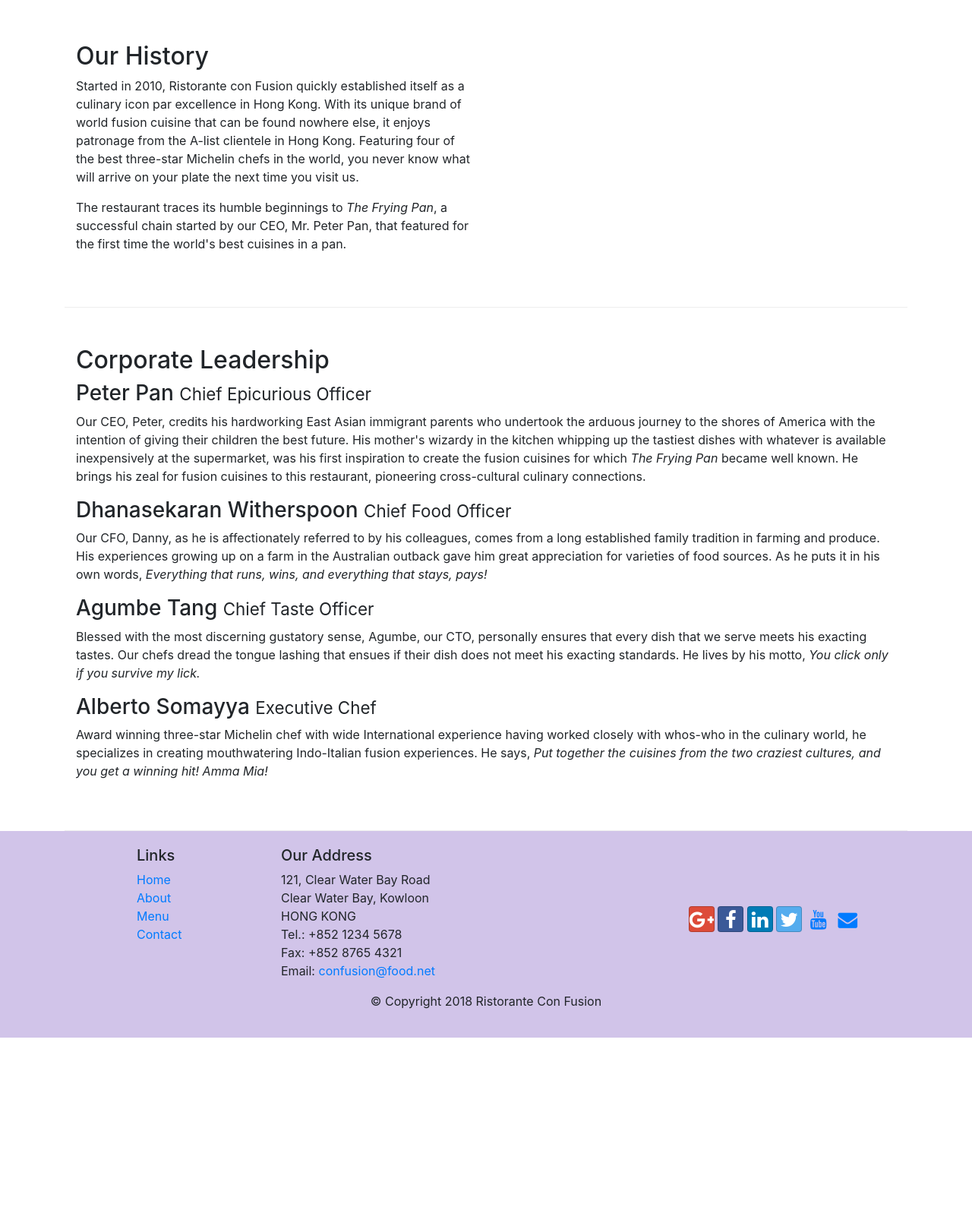
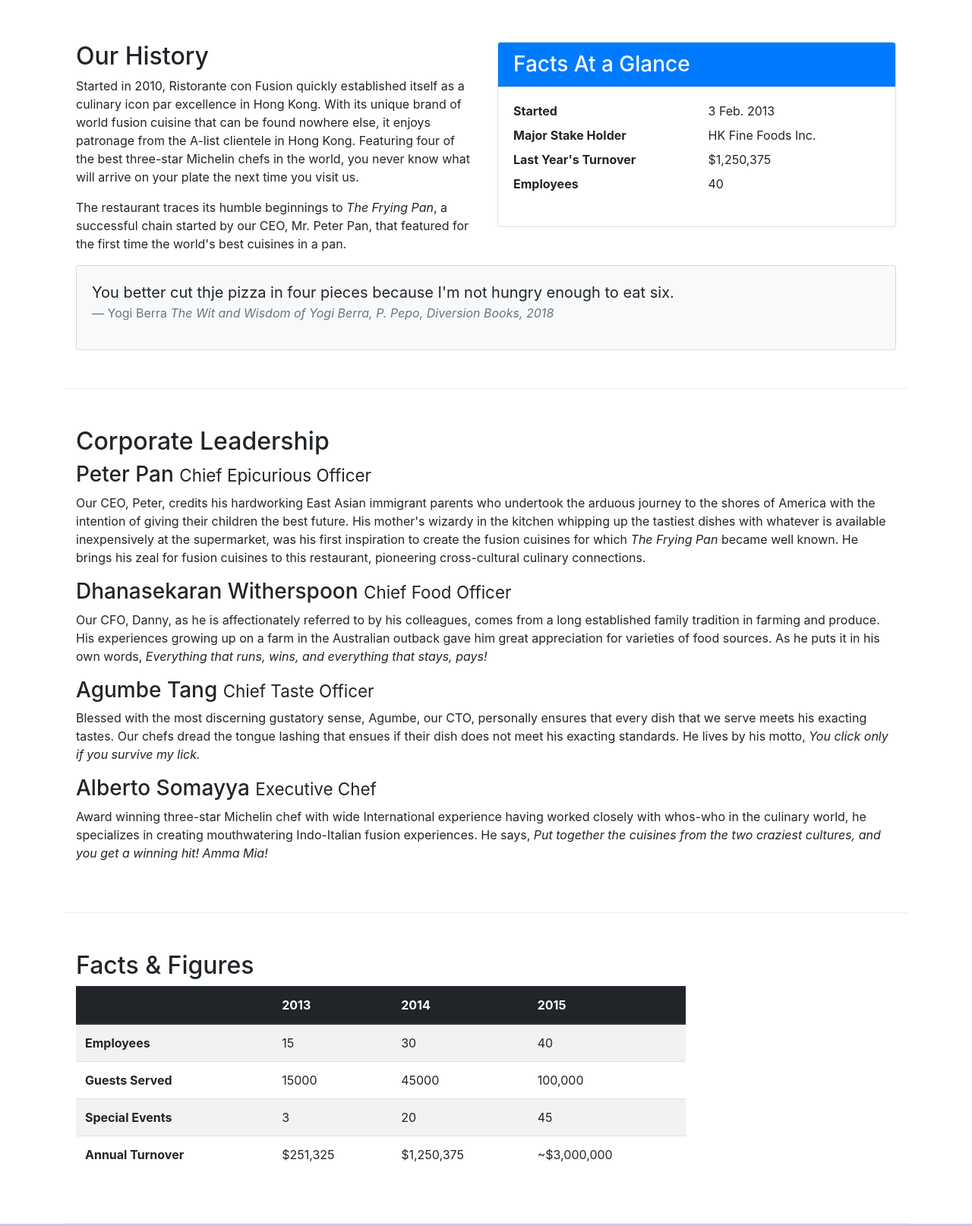
Before and after one commit to garreyxu/conFusion, a website: page aboutus.html in a window 1280 px wide. Shown: the part 460-2074 px from the top of the page at 76% size. Before the commit the page ends 1826 px from the top, so only its background shows below. Drawn offline with nearby package versions, Linux system fonts and the light colour scheme.

Commit message:
img and media

```diff
--- a/aboutus.html
+++ b/aboutus.html
@@ -23,10 +23,12 @@
             <a class="navbar-brand mr-auto" href="./index.html">Ristorante Con Fusion</a>
             <div class="collapse navbar-collapse" id="Navbar">
                 <ul class="navbar-nav mr-auto">
-                    <li class="nav-item"><a class="nav-link" href="./index.html"><span class="fa fa-home fa-lg"></span> Home</a></li>
+                    <li class="nav-item"><a class="nav-link" href="./index.html"><span class="fa fa-home fa-lg"></span>
+                            Home</a></li>
                     <li class="nav-item active"><a class="nav-link" href="#"><span class="fa fa-info"></span> About</a></li>
                     <li class="nav-item"><a class="nav-link" href="#"><span class="fa fa-list"></span> Menu</a></li>
-                    <li class="nav-item"><a class="nav-link" href="./contactus.html"><span class="fa fa-home"></span> Contact</a></li>
+                    <li class="nav-item"><a class="nav-link" href="./contactus.html"><span class="fa fa-home"></span>
+                            Contact</a></li>
                 </ul>
             </div>
         </div>
@@ -39,7 +41,8 @@
                     <p>We take inspiration from the World's best cuisines, and create a unique fusion experience. Our
                         lipsmacking creations will tickle your culinary senses!</p>
                 </div>
-                <div class="col-12 col-sm">
+                <div class="col-12 col-sm align-self-center">
+                    <img src="img/logo.png" class="img-fluid">
                 </div>
             </div>
         </div>
@@ -68,7 +71,35 @@
                 <p>The restaurant traces its humble beginnings to <em>The Frying Pan</em>, a successful chain started
                     by our CEO, Mr. Peter Pan, that featured for the first time the world's best cuisines in a pan.</p>
             </div>
-            <div>
+            <div class="col-12 col-sm-6">
+                <div class="card">
+                    <h3 class="card-header bg-primary text-white">Facts At a Glance</h3>
+                    <div class="card-body">
+                        <dl class="row">
+                            <dt class="col-6">Started</dt>
+                            <dd class="col-6">3 Feb. 2013</dd>
+                            <dt class="col-6">Major Stake Holder</dt>
+                            <dd class="col-6">HK Fine Foods Inc.</dd>
+                            <dt class="col-6">Last Year's Turnover</dt>
+                            <dd class="col-6">$1,250,375</dd>
+                            <dt class="col-6">Employees</dt>
+                            <dd class="col-6">40</dd>
+                        </dl>
+                    </div>
+                </div>
+            </div>
+            <div class="col-12">
+                <div class="card card-body bg-light">
+                    <blockquote class="blockquote">
+                        <p class="mb-0">You better cut thje pizza in four pieces
+                            because I'm not hungry enough to eat six.
+                        </p>
+                        <footer class="blockquote-footer">Yogi Berra
+                            <cite title="Source Title">The Wit and Wisdom
+                                of Yogi Berra, P. Pepo, Diversion Books, 2018</cite>
+                        </footer>
+                    </blockquote>
+                </div>
             </div>
         </div>
 
@@ -112,6 +143,52 @@
                 </div>
             </div>
         </div>
+        <div class="row row-content">
+            <div class="col-12 col-sm-9">
+                <h2>Facts &amp; Figures</h2>
+                <div class="table-responsive">
+                    <table class="table table-striped">
+                        <thead class="thead-dark">
+                            <tr>
+                                <th>&nbsp;</th>
+                                <th>2013</th>
+                                <th>2014</th>
+                                <th>2015</th>
+                            </tr>
+                        </thead>
+                        <tbody>
+                            <tr>
+                                <th>Employees</th>
+                                <td>15</td>
+                                <td>30</td>
+                                <td>40</td>
+                            </tr>
+                            <tr>
+                                <th>Guests Served</th>
+                                <td>15000</td>
+                                <td>45000</td>
+                                <td>100,000</td>
+                            </tr>
+                            <tr>
+                                <th>Special Events</th>
+                                <td>3</td>
+                                <td>20</td>
+                                <td>45</td>
+                            </tr>
+                            <tr>
+                                <th>Annual Turnover</th>
+                                <td>$251,325</td>
+                                <td>$1,250,375</td>
+                                <td>~$3,000,000</td>
+                            </tr>
+                        </tbody>
+                    </table>
+                </div>
+            </div>
+            <div class="col-12 col-sm-3">
+
+            </div>
+        </div>
     </div>
 
     <footer class="footer">
@@ -140,7 +217,8 @@
                 <div class="col-12 col-sm-4 align-self-center">
                     <div class="text-center">
                         <a class="btn btn-social-icon btn-google" href="http://google.com/+"><i class="fa fa-google-plus fa-lg"></i></a>
-                        <a class="btn btn-social-icon btn-facebook" href="http://www.facebook.com/profile.php?id="><i class="fa fa-facebook fa-lg"></i></a>
+                        <a class="btn btn-social-icon btn-facebook" href="http://www.facebook.com/profile.php?id="><i
+                                class="fa fa-facebook fa-lg"></i></a>
                         <a class="btn btn-social-icon btn-linkedin" href="http://www.linkedin.com/in/"><i class="fa fa-linkedin fa-lg"></i></a>
                         <a class="btn btn-social-icon btn-twitter" href="http://twitter.com/"><i class="fa fa-twitter fa-lg"></i></a>
                         <a class="btn btn-social-icon btn-youtube" href="http://youtube.com/"><i class="fa fa-youtube fa-lg"></i></a>
```
Also changed, not shown: index.html (+41 -17 lines), img/alberto.png (added), img/buffet.png (added), img/logo.png (added), img/uthappizza.png (added), 1 other file.
